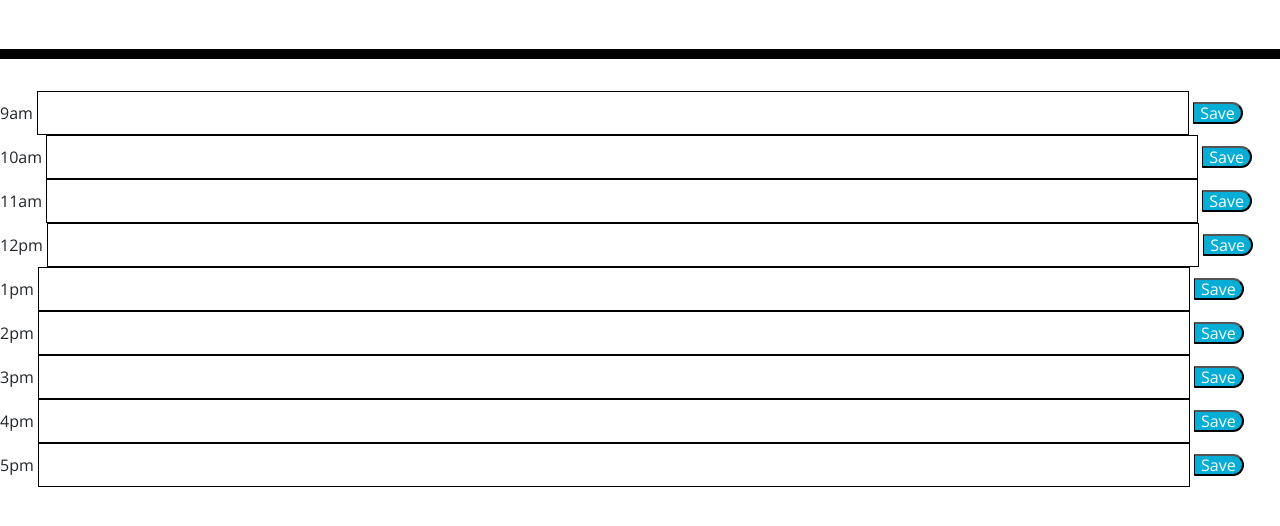
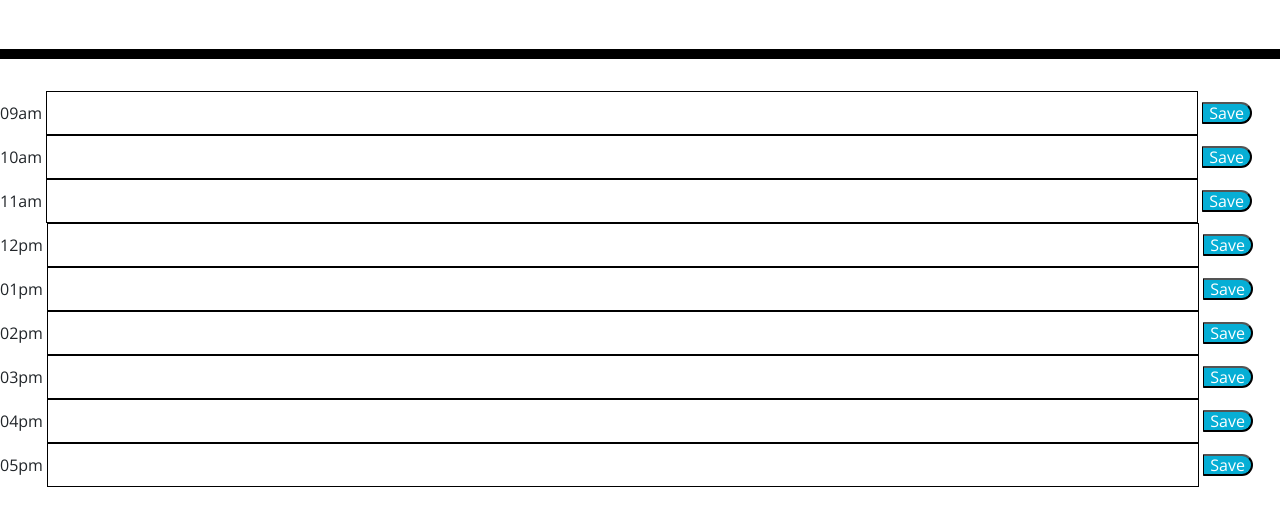
Before and after one commit to sgc1992/Work-Day-Scheduler, a plain HTML site: page index.html in a window 1280 px wide. Shown: the part 220-746 px from the top of the page. Drawn offline with nearby package versions, Linux system fonts and the light colour scheme.

Commit message:
changed form to div

```diff
--- a/index.html
+++ b/index.html
@@ -21,50 +21,50 @@
     </div>
   </header>
 
-  <form id="form">9am
+  <div>09am
     <input id="text" type="text" />
     <button id="button">Save</button>
-  </form>
+  </div>
 
-  <form>10am
-    <input type="text" />
+  <div>10am
+    <input id="text" type="text" />
     <button id="button">Save</button>
-  </form>
+  </div>
 
-  <form>11am
-    <input type="text" />
+  <div>11am
+    <input id="text" type="text" />
     <button id="button">Save</button>
-  </form>
+  </div>
 
-  <form>12pm
-    <input type="text" />
+  <div>12pm
+    <input id="text" type="text" />
     <button id="button">Save</button>
-  </form>
+  </div>
 
-  <form>1pm
-    <input type="text" />
+  <div>01pm
+    <input id="text" type="text" />
     <button id="button">Save</button>
-  </form>
+  </div>
 
-  <form>2pm
-    <input type="text" />
+  <div>02pm
+    <input id="text" type="text" />
     <button id="button">Save</button>
-  </form>
+  </div>
 
-  <form>3pm
-    <input type="text" />
+  <div>03pm
+    <input id="text" type="text" />
     <button id="button">Save</button>
-  </form>
+  </div>
 
-  <form>4pm
-    <input type="text" />
+  <div>04pm
+    <input id="text" type="text" />
     <button id="button">Save</button>
-  </form>
+  </div>
 
-  <form>5pm
-    <input type="text" />
+  <div>05pm
+    <input id="text" type="text" />
     <button id="button">Save</button>
-  </form>
+  </div>
 
 
 
```
